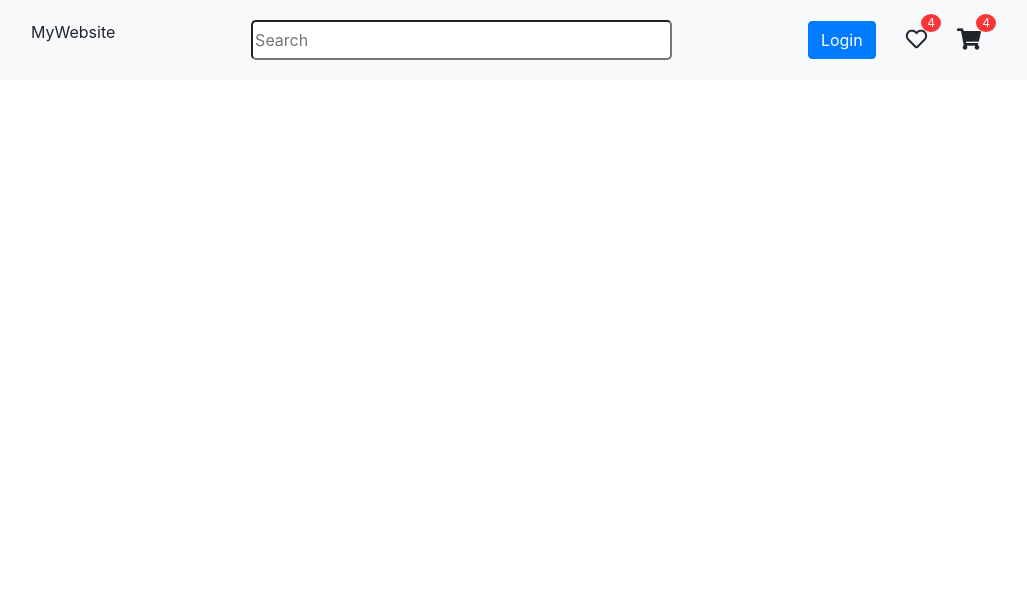
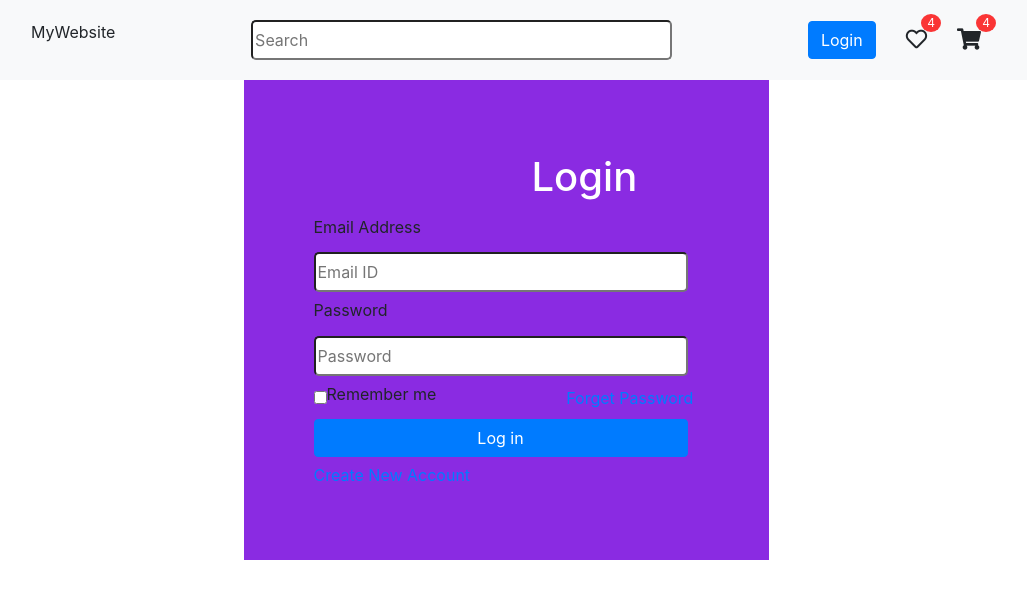
Before and after one commit to poojakelkar/ng-ecommerce-website, a plain HTML site: page login.html in a window 1280 px wide. Shown: the whole page, without its empty margins (134-1161 px from the left). Drawn offline with nearby package versions, Linux system fonts and the light colour scheme.

Commit message:
added login page

```diff
--- a/login.html
+++ b/login.html
@@ -18,6 +18,7 @@
             crossorigin="anonymous"
         />
         <link rel="stylesheet" href="styles.css" />
+
     </head>
     <body>
         <nav class="navbar navbar-light bg-light">
@@ -30,5 +31,21 @@
                 <i class="fas fa-shopping-cart fa-lg"></i><span class="badge2">4</span>
             </div>
         </nav>
+
+
+        <div class="login-container">
+            <h1>Login</h1>
+
+            <label>Email Address</label>
+                <input class="email" placeholder="Email ID"></input>
+
+            <label>Password </label>
+                <input class="password" placeholder="Password"></input>
+
+            <input class="checkbox" type="checkbox"></input><label>Remember me</label>
+            <a class="forget-password" href="/">Forget Password</a>
+            <button class="btn btn-primary">Log in</button>
+            <a href="/">Create New Account</a>
+        </div>
     </body>
 </html>
--- a/styles.css
+++ b/styles.css
@@ -1,4 +1,8 @@
 /* Navbar Design */
+@font-face {
+    font-family: myFirstFont;
+    src: url(https://fonts.googleapis.com/css2?family=Poppins:wght@200&display=swap);
+}
 
 .navbar {
     padding: 0px 165px;
@@ -38,3 +42,33 @@
 }
 
 /* Front end design */
+.login-container {
+    display: flex;
+    /* flex-direction: column; */
+    flex-wrap: wrap;
+    margin: auto;
+    height: 480px;
+    width: 525px;
+    background-color: blueviolet;
+    align-items: center;
+    padding: 70px;
+}
+.login-container h1 {
+    color: white;
+    margin-left: 218px;
+}
+.email,
+.password {
+    width: 374px;
+    height: 40px;
+    border-radius: 5px;
+}
+.login-container button {
+    width: 374px;
+}
+.login-container checkbox {
+    margin-right: 10px;
+}
+.login-container .forget-password {
+    margin-left: 130px;
+}
```
